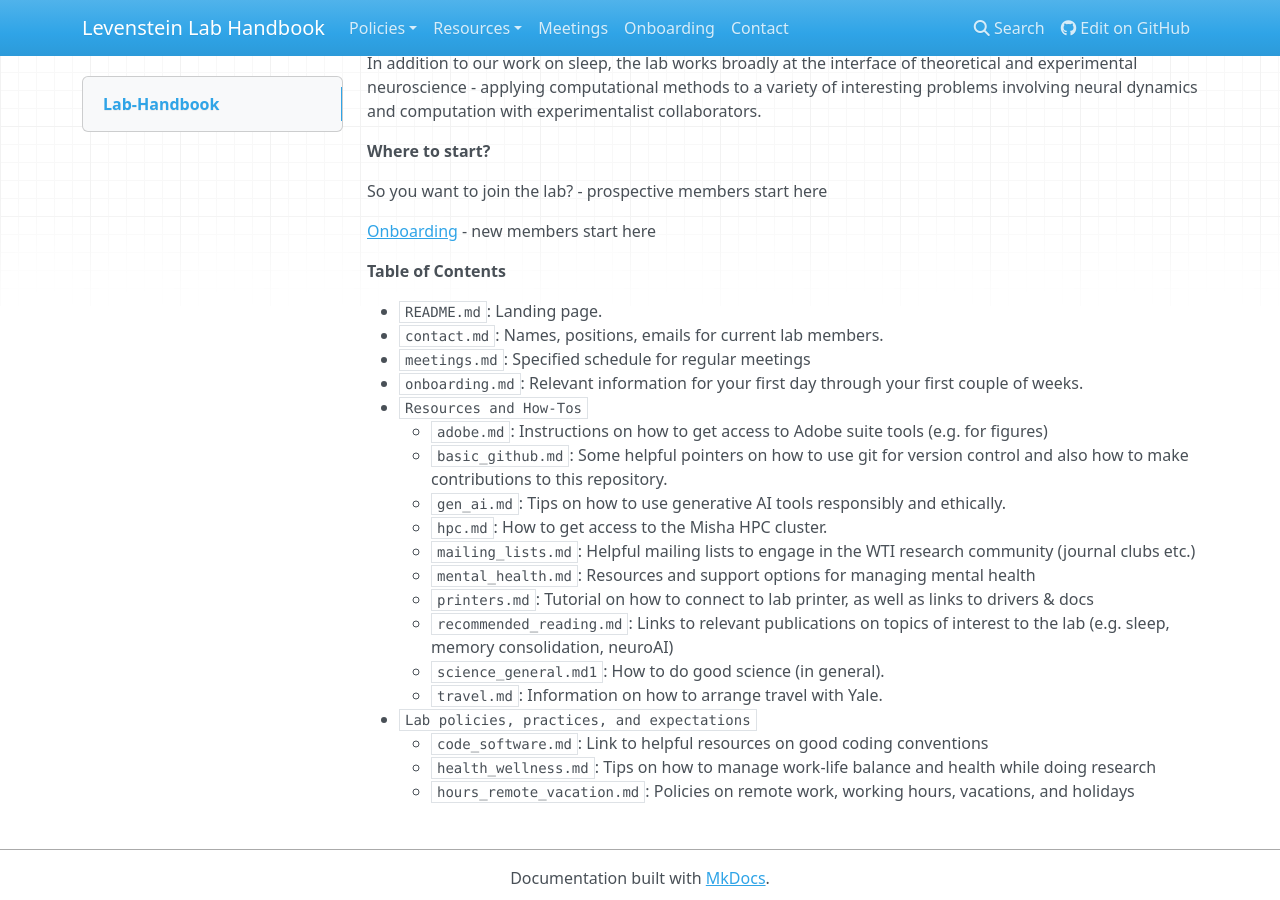
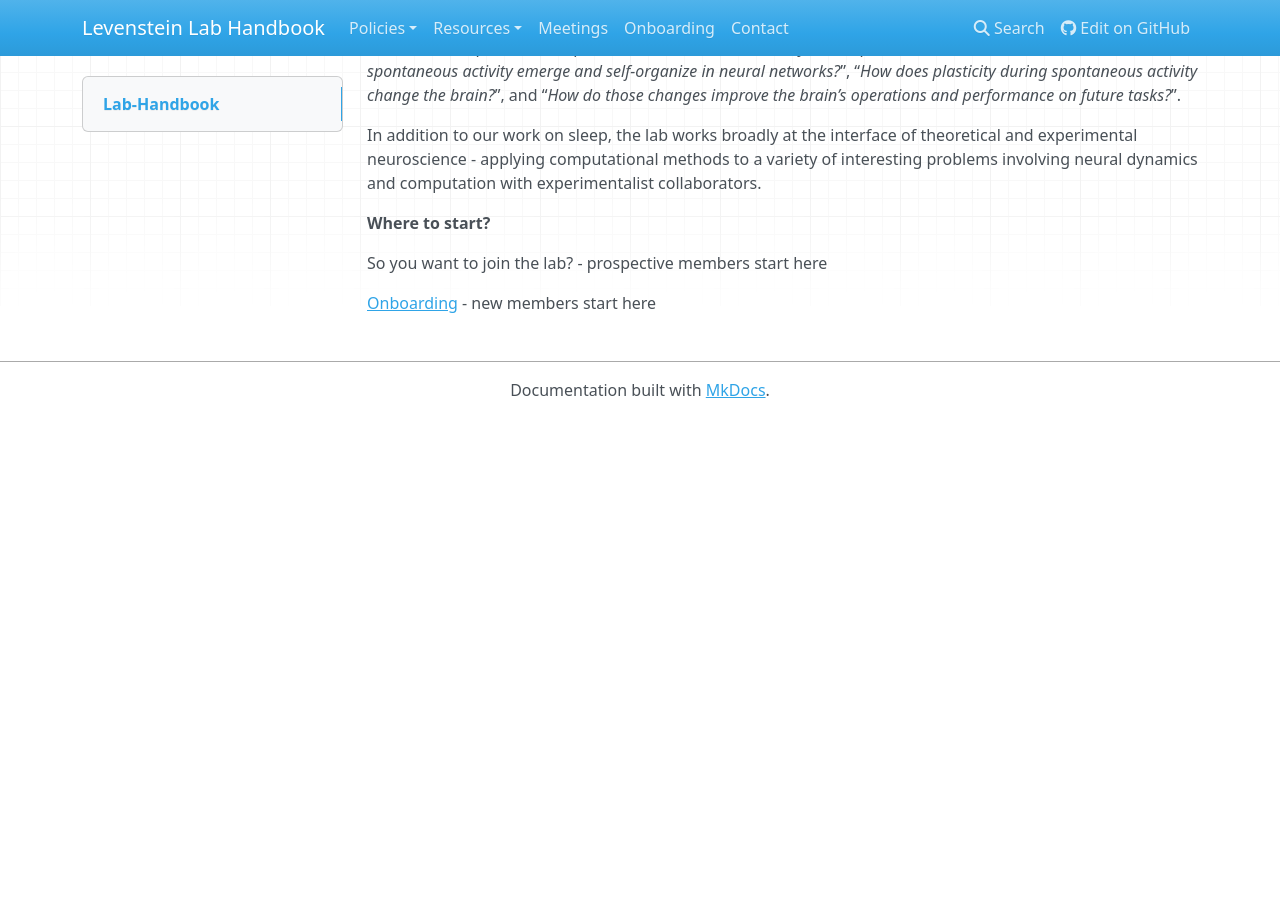
Before and after one commit to LevensteinLab/Lab-Handbook, an MkDocs documentation site: the page built from docs/README.md, in a window 1280 px wide and 900 px high, scrolled down 579 px. Built offline with MkDocs 1.6.1, drawn with Linux system fonts in a browser that asks for light colours; nearby versions of some CDN libraries; after the commit the page ends 997 px from its top, so only the background shows below that; some of the changed text lies outside the part shown.

Commit message:
adding missing commits from dan back to main

```diff
--- a/docs/README.md
+++ b/docs/README.md
@@ -16,26 +15,3 @@
 So you want to join the lab? - prospective members start here
 
 [Onboarding](https://github.com/LevensteinLab/Lab-Handbook/blob/main/onboarding.md) - new members start here
-
-
-**Table of Contents**
-
-- `README.md`: Landing page.
-- `contact.md`: Names, positions, emails for current lab members.
-- `meetings.md`: Specified schedule for regular meetings
-- `onboarding.md`: Relevant information for your first day through your first couple of weeks.
-- `Resources and How-Tos`
-    - `adobe.md`: Instructions on how to get access to Adobe suite tools (e.g. for figures)
-    - `basic_github.md`: Some helpful pointers on how to use git for version control and also how to make contributions to this repository.
-    - `gen_ai.md`: Tips on how to use generative AI tools responsibly and ethically.
-    - `hpc.md`: How to get access to the Misha HPC cluster.
-    - `mailing_lists.md`: Helpful mailing lists to engage in the WTI research community (journal clubs etc.)
-    - `mental_health.md`: Resources and support options for managing mental health
-    - `printers.md`: Tutorial on how to connect to lab printer, as well as links to drivers & docs
-    - `recommended_reading.md`: Links to relevant publications on topics of interest to the lab (e.g. sleep, memory consolidation, neuroAI)
-    - `science_general.md1`: How to do good science (in general).
-    - `travel.md`: Information on how to arrange travel with Yale.
-- `Lab policies, practices, and expectations`
-    - `code_software.md`: Link to helpful resources on good coding conventions
-    - `health_wellness.md`: Tips on how to manage work-life balance and health while doing research
-    - `hours_remote_vacation.md`: Policies on remote work, working hours, vacations, and holidays
```
Also changed, not shown: other parts of docs/README.md (+1 -2 lines), docs/Policies/hours_remote_vacation.md (+1 -1 lines), docs/Resources/recommended_reading.md (+4 -0 lines), docs/Policies/conferences_workshops.md (added).
